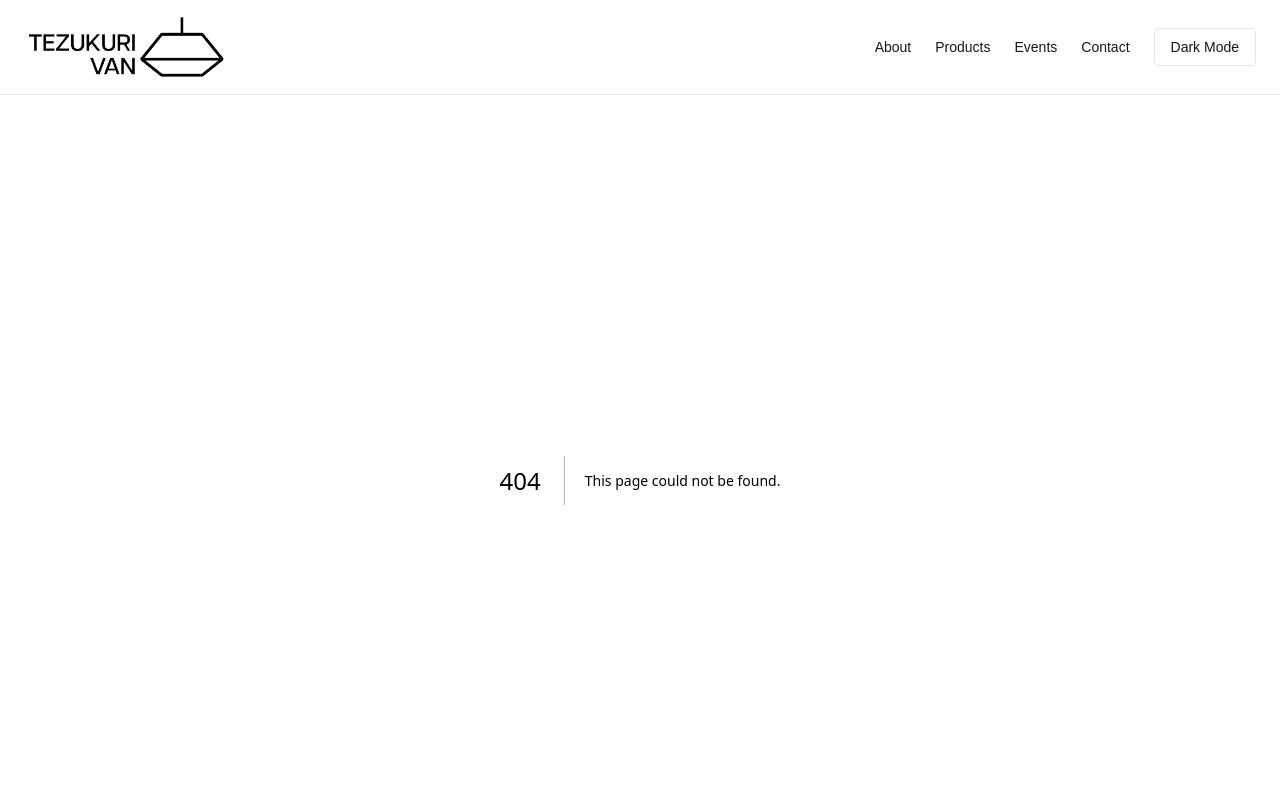
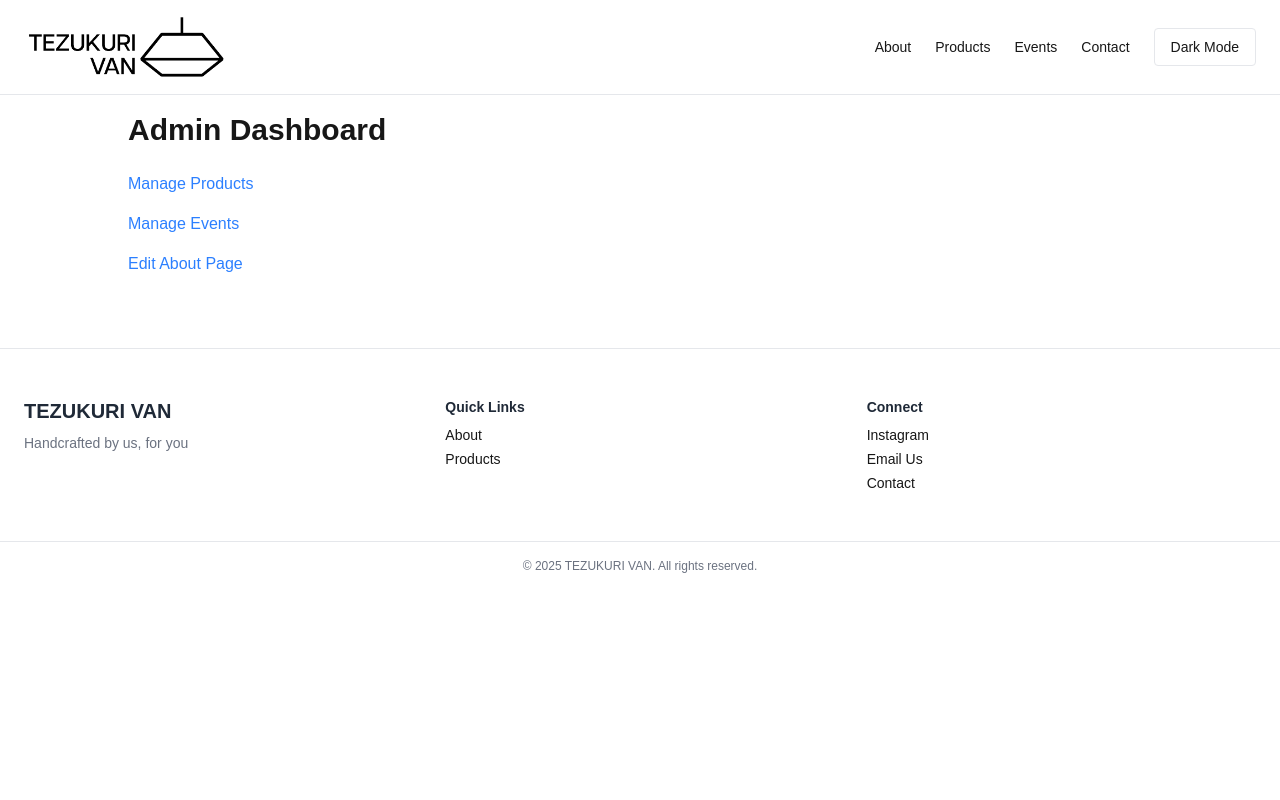
Before and after one commit to ianez7659/tezukuri-van, a Next.js app: page /admin in a window 1280 px wide. Before the commit this address had no page. Shown: the top 800 px of the page. Built offline with nearby package versions, Linux system fonts and the light colour scheme.

Commit message:
Refactor: change few code structures based on es-lint

```diff
--- a/src/app/admin/about/page.tsx
+++ b/src/app/admin/about/page.tsx
@@ -6,6 +6,11 @@ import { redirect } from "next/navigation";
 import { supabase } from "@/lib/supabaseClient";
 import { ImagePlus } from "lucide-react";
 import Link from "next/link";
+
+type ValueItem = {
+  title: string;
+  description: string;
+};
 
 type AboutSection = {
   id: string;
@@ -16,21 +21,7 @@ type AboutSection = {
   value_items?: { title: string; description: string }[] | null;
 };
 
-const defaultValues = {
-  hero: {
-    title: "",
-    content: "",
-  },
-  intro: {
-    title: "",
-    content: "",
-    image_url: "",
-  },
-  values: {
-    title: "",
-    value_items: [],
-  },
-};
+type SectionFieldValue = string | boolean | ValueItem[] | null;
 
 export default function AdminAboutPage() {
   const { user, loading: authLoading } = useUser();
@@ -65,7 +56,11 @@ export default function AdminAboutPage() {
     fetchSections();
   }, []);
 
-  const handleChange = (section: string, field: string, value: any) => {
+  const handleChange = (
+    section: string,
+    field: string,
+    value: SectionFieldValue
+  ) => {
     setSections((prev) => ({
       ...prev,
       [section]: {
--- /dev/null
+++ b/src/app/admin/page.tsx
@@ -0,0 +1,24 @@
+export default function AdminHome() {
+  return (
+    <main className="p-8">
+      <h1 className="text-3xl font-bold mb-6">Admin Dashboard</h1>
+      <ul className="space-y-4">
+        <li>
+          <a href="/admin/products" className="text-blue-500 hover:underline">
+            Manage Products
+          </a>
+        </li>
+        <li>
+          <a href="/admin/events" className="text-blue-500 hover:underline">
+            Manage Events
+          </a>
+        </li>
+        <li>
+          <a href="/admin/about" className="text-blue-500 hover:underline">
+            Edit About Page
+          </a>
+        </li>
+      </ul>
+    </main>
+  );
+}
--- a/src/app/admin/products/page.tsx
+++ b/src/app/admin/products/page.tsx
@@ -35,7 +35,7 @@ const emptyProduct: Product = {
 
 export default function ProductsPage() {
   const [products, setProducts] = useState<Product[]>([]);
-  const [loading, setLoading] = useState(true);
+  // const [loading, setLoading] = useState(true);
   const [editingProduct, setEditingProduct] = useState<Product | null>(null);
   const [isAddingNew, setIsAddingNew] = useState(false);
   const { user, loading: userLoading } = useUser();
@@ -60,7 +60,7 @@ export default function ProductsPage() {
         } else {
           setProducts(data);
         }
-        setLoading(false);
+        // setLoading(false);
       };
 
       fetchProducts();
--- a/src/app/events/page.tsx
+++ b/src/app/events/page.tsx
@@ -1,6 +1,6 @@
 import { createServerClient } from "@/lib/supabaseClientServer";
 import { notFound } from "next/navigation";
-import type { ComponentType, ReactNode } from "react";
+// import type { ComponentType, ReactNode } from "react";
 import AnimatedEvents from "@/components/AnimatedEvents";
 
 export default async function EventsPage() {
--- a/src/components/admin/TiptapEditor.tsx
+++ b/src/components/admin/TiptapEditor.tsx
@@ -83,15 +83,12 @@ export default function TiptapEditor({ content, onChange }: Props) {
         .from("product-images")
         .getPublicUrl(filePath);
 
-      editor
-        ?.chain()
-        .focus()
-        .insertCustomImage({
-          src: data?.publicUrl,
-          width: "300px",
-          align: "center",
-        })
-        .run();
+      editor?.commands.focus();
+      editor?.commands.insertCustomImage({
+        src: data?.publicUrl ?? "",
+        width: "300px",
+        align: "center",
+      });
     },
     [editor]
   );
--- a/src/extensions/CustomImage.ts
+++ b/src/extensions/CustomImage.ts
@@ -1,7 +1,7 @@
 import { Node, mergeAttributes, CommandProps } from "@tiptap/core";
 
 declare module "@tiptap/core" {
-  interface Commands<ReturnType = any> {
+  interface Commands<ReturnType> {
     customImage: {
       insertCustomImage: (attrs: {
         src: string;
@@ -27,7 +27,7 @@ export const CustomImage = Node.create({
       alt: { default: null },
       title: { default: null },
       width: { default: "300px" },
-      // align: { default: "center" },
+      // align: { default: "center" }, // 나중에 필요 시 추가
     };
   },
 
@@ -75,16 +75,11 @@ export const CustomImage = Node.create({
       ],
     ];
   },
+
   addCommands() {
     return {
       insertCustomImage:
-        (attrs: {
-          src: string;
-          alt?: string;
-          title?: string;
-          width?: string;
-          align?: string;
-        }) =>
+        (attrs) =>
         ({ commands }: CommandProps) => {
           return commands.insertContent({
             type: "customImage",
--- a/src/hooks/useUser.ts
+++ b/src/hooks/useUser.ts
@@ -2,7 +2,7 @@
 
 import { useEffect, useState } from "react";
 import { supabase } from "@/lib/supabaseClient";
-import { Session, User } from "@supabase/supabase-js";
+import { User } from "@supabase/supabase-js";
 
 export function useUser() {
   const [user, setUser] = useState<User | null>(null);
```
Lines whose indentation alone changed are shown as unchanged.
